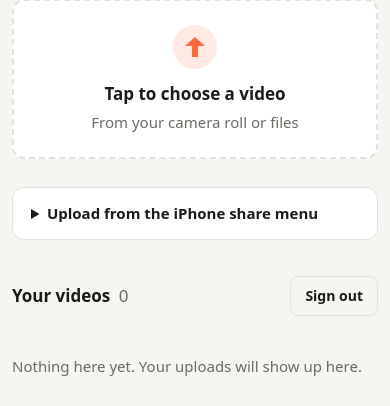
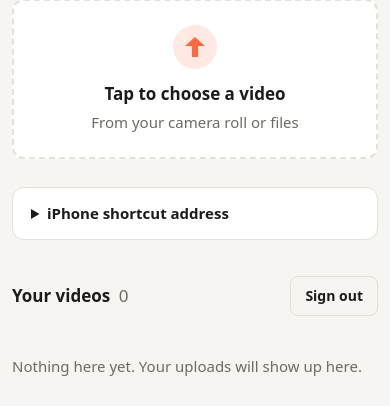
Before and after one commit to syntaxless/clipbin, a PHP site: page / in a window 390 px wide. Shown: the part 61-467 px from the top of the page. Run offline with PHP 8.4, Linux system fonts and the light colour scheme; the visitor is signed in with stand-in values (Sample User, id 1); some libraries are stand-ins or nearby versions.

Commit message:
Move iPhone shortcut setup steps to the README (#5)
The page keeps only the shortcut address (with Copy) and "Make a new key",
in a collapsed "iPhone shortcut address" panel. The README steps now cover
what tripped up the first real setup: the Encode Media input must be the
Shortcut Input chip, the form field must be a File set to Encoded Media,
and the test has to start from Photos' Share button.


Claude-Session: https://claude.ai/code/session_01PpiA3PJaZ1cRVUq6Rb3Evn

Co-authored-by: Claude <noreply@anthropic.com>

```diff
--- a/assets/app.css
+++ b/assets/app.css
@@ -154,8 +154,7 @@ input:focus-visible, button:focus-visible, .drop:focus-visible { outline: 2px so
 .iphone { margin-top: 16px; padding: 14px 18px; }
 .iphone summary { cursor: pointer; font-weight: 600; }
 .iphone[open] summary { margin-bottom: 8px; }
-.iphone .steps { padding-left: 20px; margin: 12px 0; display: grid; gap: 6px; }
-.iphone code { font-size: 12px; }
+.iphone form { margin-top: 12px; }
 .copyrow { display: flex; gap: 8px; min-width: 0; }
 .copyrow input {
   flex: 1; min-width: 0; font: 13px ui-monospace, Menlo, monospace; color: inherit; background: var(--bg);
--- a/index.php
+++ b/index.php
@@ -84,26 +84,16 @@ page_head(e($site) . ' · Upload');
 </section>
 
 <details class="card iphone" id="iphone"<?= isset($_GET['newkey']) ? ' open' : '' ?>>
-    <summary>Upload from the iPhone share menu</summary>
-    <p class="muted small">Make a shortcut once, and <strong>Pastey</strong> shows up when you tap Share on a video in Photos. It uploads the video and copies the link for you.</p>
+    <summary>iPhone shortcut address</summary>
     <?php if (isset($_GET['newkey'])): ?>
         <p class="small ok-text">New key made. The old shortcut address stops working: paste the new one into your shortcut.</p>
     <?php endif; ?>
-    <label class="small">Shortcut address (keep it private, it lets anyone upload)
+    <label class="small">Keep it private: it lets anyone upload. Setup steps are in the README.
         <span class="copyrow">
             <input type="text" readonly value="<?= e(share_url()) ?>" onfocus="this.select()">
             <button class="btn small" type="button" data-copy="<?= e(share_url()) ?>">Copy</button>
         </span>
     </label>
-    <ol class="small steps">
-        <li>Open the <strong>Shortcuts</strong> app, tap <strong>+</strong>, and name the shortcut <strong>Pastey</strong>.</li>
-        <li>Tap the <strong>ⓘ</strong> (or the name at the top → Details), turn on <strong>Show in Share Sheet</strong>, then set what it receives to <strong>Media</strong> only.</li>
-        <li>Add <strong>Encode Media</strong>. Input: <em>Shortcut Input</em>. Tap <em>Show More</em>, set Size to <strong>1920×1080</strong> (not HEVC).</li>
-        <li>Add <strong>Get Contents of URL</strong>. URL: paste the address above. Tap <em>Show More</em>: Method <strong>POST</strong>, Request Body <strong>Form</strong>, add a <strong>File</strong> field named <code>video</code> set to <em>Encoded Media</em>.</li>
-        <li>Add <strong>Copy to Clipboard</strong> (input: <em>Contents of URL</em>), then <strong>Show Notification</strong> with <em>Contents of URL</em> as the text.</li>
-        <li>Try it: in Photos, open a video, tap <strong>Share → Pastey</strong>. The link is copied when the notification shows.</li>
-    </ol>
-    <p class="muted small">One upload can be up to <?= e(ini_get('upload_max_filesize')) ?>B. For longer videos, pick 1280×720 in step 3, or upload here instead. Thumbnails for shortcut uploads are made the next time you open this page.</p>
     <form method="post">
         <input type="hidden" name="action" value="new_key">
         <input type="hidden" name="csrf" value="<?= e($csrf) ?>">
```
Also changed, not shown: README.md.
